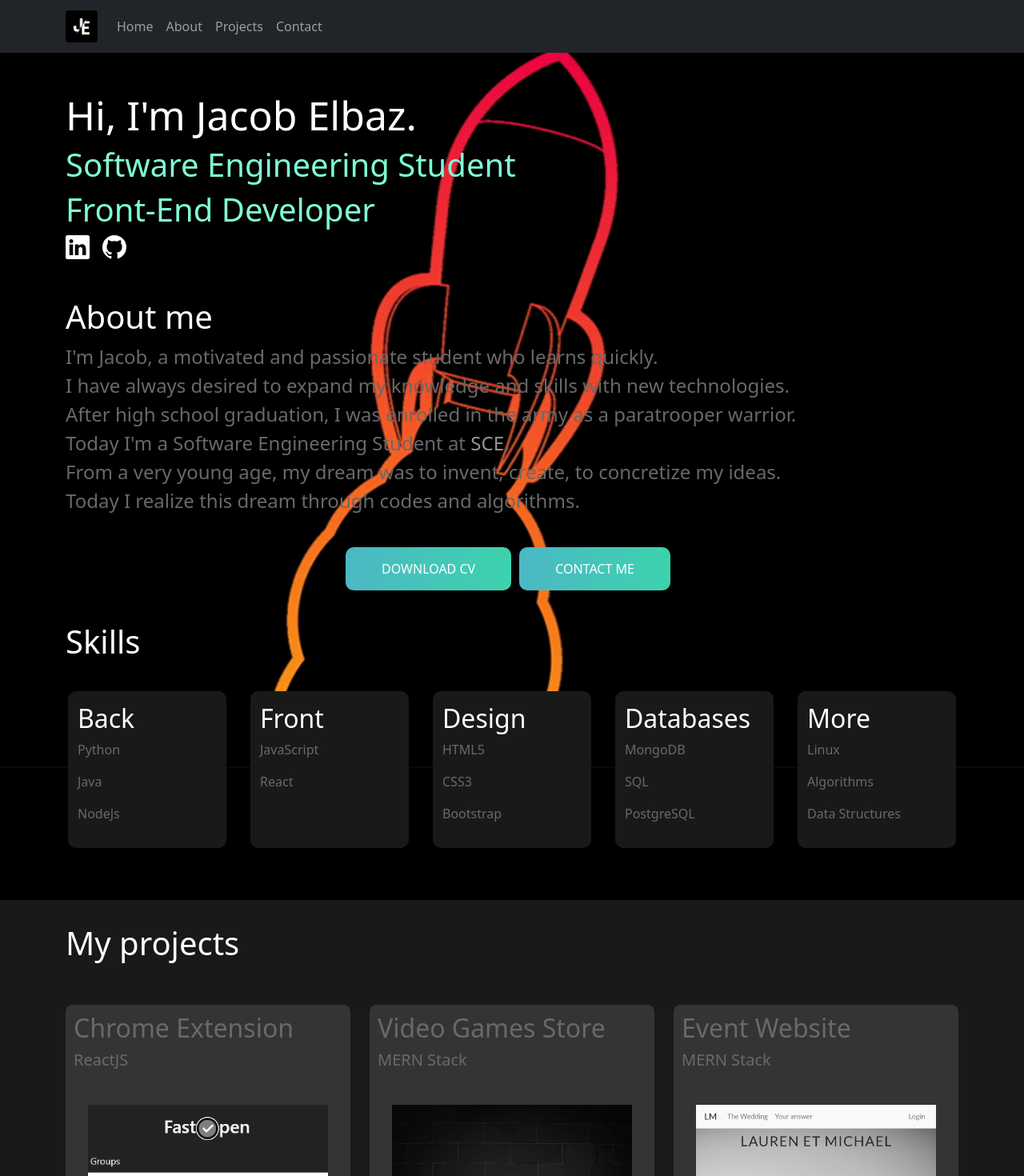
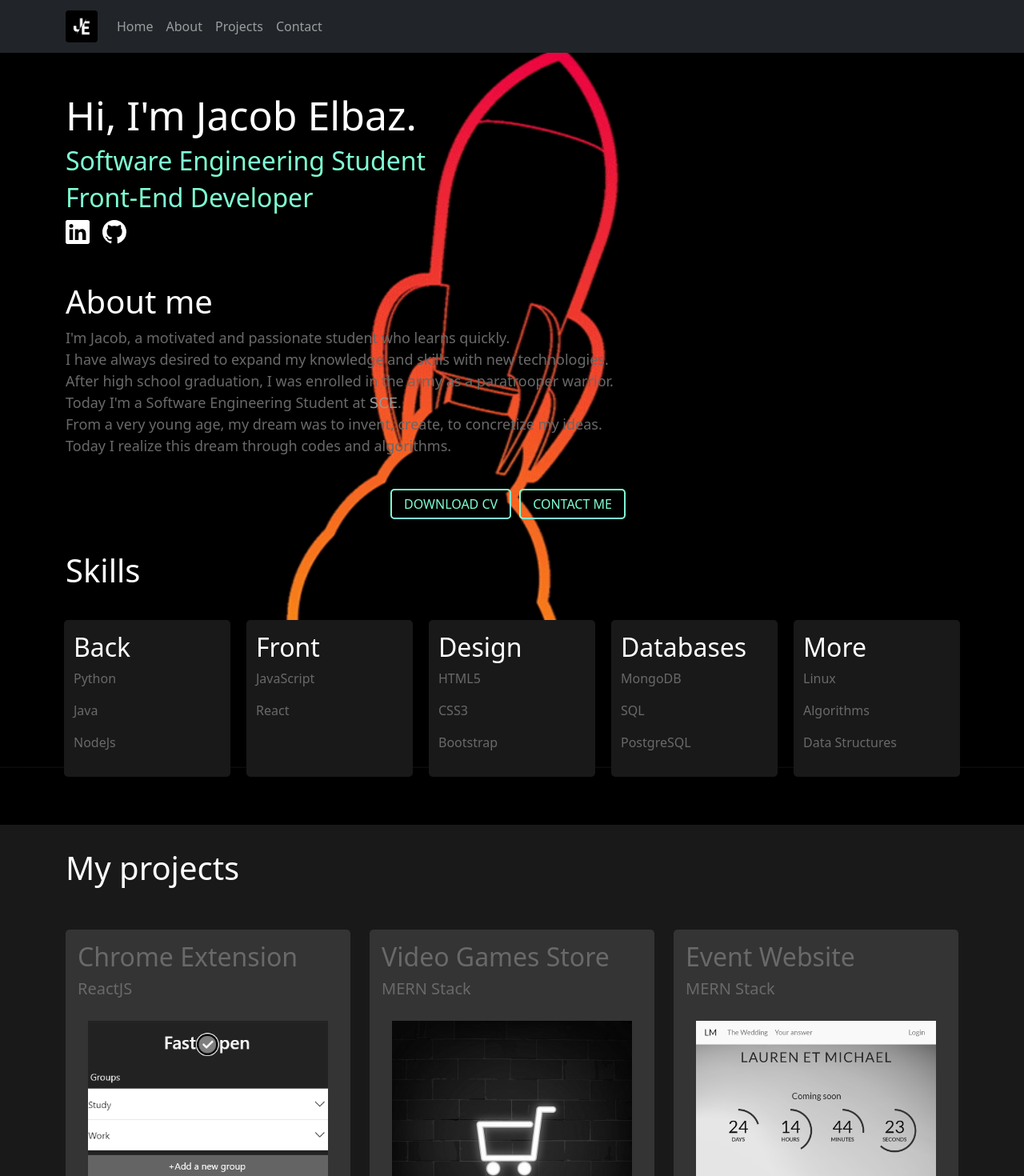
Before and after one commit to JacobElbaz/portfolio, a React (Create React App) app: page / in a window 1280 px wide. Shown: the top 1470 px of the page at 80% size. Built offline with nearby package versions, Linux system fonts and the light colour scheme.

Commit message:
little css changes

```diff
--- a/src/App.css
+++ b/src/App.css
@@ -8,7 +8,7 @@
 .About {
   margin: 30px, 0;
   color:dimgray;
-  font-size: x-large;
+  font-size: large;
 }
 
 
@@ -23,21 +23,19 @@
 }
 
 .btn-grad {
-  background-image: linear-gradient(to right, #4CB8C4 0%, #3CD3AD  51%, #4CB8C4  100%);
+  background-color: transparent;
+  border: 2px solid aquamarine;
   margin: 10px 10px 10px 0;
-  padding: 15px 45px;
+  padding: 5px 15px;
   text-align: center;
   text-transform: uppercase;
-  transition: 0.5s;
-  background-size: 200% auto;
-  color: white;
-  border-radius: 10px;
-  border: none;
+  color: aquamarine;
+  border-radius: 5px;
   display: block;
 }
 
 .btn-grad:hover {
-  background-position: right center;
+  background-image: linear-gradient(90deg , aquamarine , #4CB8C4);
   color: #191919;
   text-decoration: none;
 }
@@ -53,7 +51,8 @@
 }
 
 .links {
-  font-size:x-large;
+  font-size: large;
+  font-family: Verdana, Geneva, Tahoma, sans-serif;
   color: rgb(151, 151, 151);
 }
 
@@ -68,10 +67,11 @@
 
 .skill {
   background-color: #191919;
-  border-radius: 10px;
+  border-radius: 5px;
   padding: 15px;
-  margin: 15px;
+  margin: 10px;
   transition: .4s ease;
+  min-width: 150px;
 }
 
 h1 {
@@ -166,11 +166,11 @@ textarea#message{
 }
 
 .project {
-  padding: 10px;
+  padding: 15px;
   margin: auto;
   margin-top: 5px;
   height: 450px;
-  border-radius: 2%;
+  border-radius: 5px;
   display: flex;
   flex-direction: column;
   overflow: hidden;
@@ -179,7 +179,6 @@ textarea#message{
 
 .project-info {
   color: dimgray;
-  height: 100px;
 }
 
 .project:hover h2{
--- a/src/Home.js
+++ b/src/Home.js
@@ -9,12 +9,12 @@ function Home() {
             <h1 style={{fontSize: "50px"}}>
             Hi, I'm Jacob Elbaz.
             </h1>
-            <h1 style={{color: "aquamarine"}}>
+            <h2 style={{color: "aquamarine"}}>
             Software Engineering Student
-            </h1>
-            <h1 style={{color: "aquamarine"}}>
+            </h2>
+            <h2 style={{color: "aquamarine"}}>
             Front-End Developer
-            </h1>
+            </h2>
             <div>
               <a href="https://www.linkedin.com/in/jacob-elbaz/" target="_blank" className='text-decoration-none'><img className="p_links" src={linkedin}/></a>
               <a href="https://github.com/JacobElbaz" target="_blank" className='text-decoration-none mx-3'><img className="p_links" src={github}/></a>
--- a/src/NavigationBar.js
+++ b/src/NavigationBar.js
@@ -5,20 +5,18 @@ function NavigationBar() {
     return (
         <Navbar bg="dark" expand="lg" variant="dark">
             <Container>
-                <Navbar.Brand>
+                <Navbar.Brand href='/'>
                     <img
                         src={logo}
                         width="40"
                         height="40"
                         className="d-inline-block align-top rounded"
-                        alt="Logo" />
+                        alt="Logo"
+                        />
                 </Navbar.Brand>
-                <Navbar.Toggle aria-controls="navbarScroll" />
-                <Navbar.Collapse id="navbarScroll">
-                    <Nav
-                        className="me-auto my-2 my-lg-0"
-                        style={{ maxHeight: '100px' }}
-                        navbarScroll>
+                <Navbar.Toggle aria-controls="basic-navbar-nav" />
+                <Navbar.Collapse id="basic-navbar-nav">
+                    <Nav className="me-auto my-2 my-lg-0">
                         <Nav.Link href="#home">Home</Nav.Link>
                         <Nav.Link href="#about">About</Nav.Link>
                         <Nav.Link href="#projects">Projects</Nav.Link>
```
Also changed, not shown: public/index.html (+0 -23 lines).
